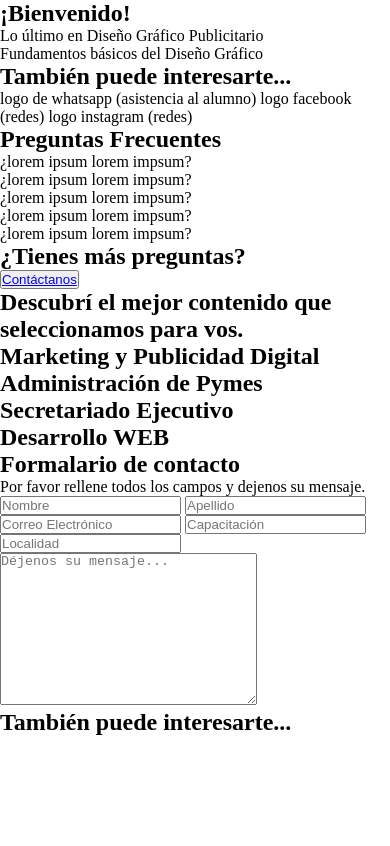
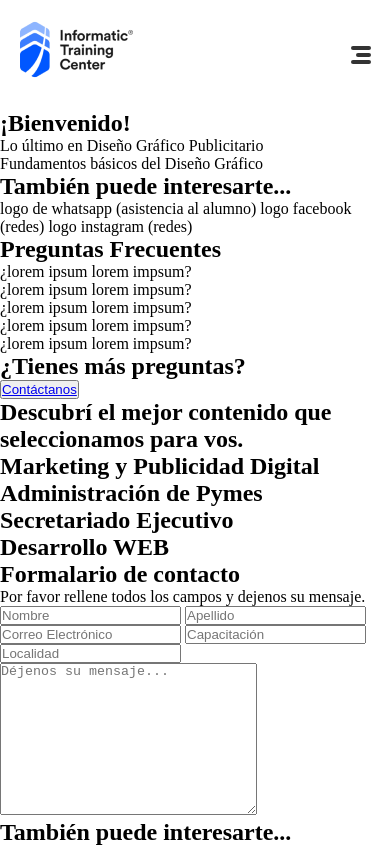
Before and after one commit to ezequielmagi/proyectoNewITC, a plain HTML site: page index.html in a window 390 px wide. Drawn offline with Linux system fonts and the light colour scheme.

Commit message:
actualizado los estilos del del header mobile

```diff
--- a/main.css
+++ b/main.css
@@ -3,3 +3,37 @@
     padding: 0;
     box-sizing: border-box;
 }
+
+body{
+    width: 100%;
+}
+
+header{
+    display: flex;
+    align-items: center;
+    justify-content: space-between;
+    height: 110px;
+    margin: 0 auto;
+    width: 90%;
+}
+
+header figure{
+    background-position: center;
+    background-size: contain;
+    background-image: url('./assets/img/Logo\ Original\ 1.png');
+    height: 113px;
+    width: 113px;
+}
+
+.bar{
+    background: #333;
+    height: 4px;
+    width: 20px;
+    border-radius: 2px;
+}
+.bar:nth-of-type(2){
+    margin-top: 3px;
+    margin-bottom: 3px;
+    margin-left: 5px;
+    width: 15px;
+}
```
